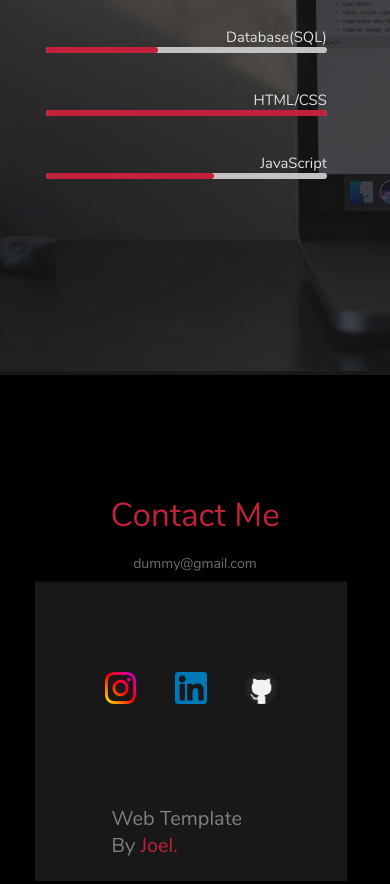
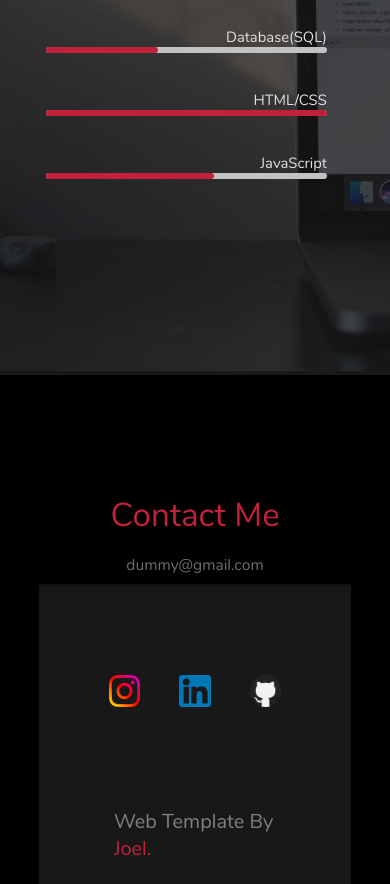
Before and after one commit to joel-jaimon/Dark_Portfolio_Template, a plain HTML site: page index.html in a window 390 px wide. Shown: the part 4517-5401 px from the top of the page. Drawn offline with Linux system fonts and the light colour scheme.

Commit message:
fixed contact for mob

```diff
--- a/Home.scss
+++ b/Home.scss
@@ -1299,8 +1299,8 @@ achievements{
         font-size: 20px;
         font-family: Nunito;
         bottom: 22px;
-        width: 52%;
-        margin-left: 24.5%;
+        width: 60%;
+        margin-left: 24%;
         color: grey;
         a{
             color: var(--color);
@@ -1328,7 +1328,7 @@ achievements{
     #email{
         color: rgb(110, 110, 110);
         font-family: Nunito;
-        font-size: 3.6vw;
+        font-size: 4vw;
         text-align: center;
     }
 
@@ -1350,7 +1350,7 @@ achievements{
         position: relative;
         width: 80vw;
         margin-top: 2%;
-        margin-left: 9vw;
+        margin-left: 10vw;
 
 
         .social{
```
Also changed, not shown: Home.css, 1 other file.
